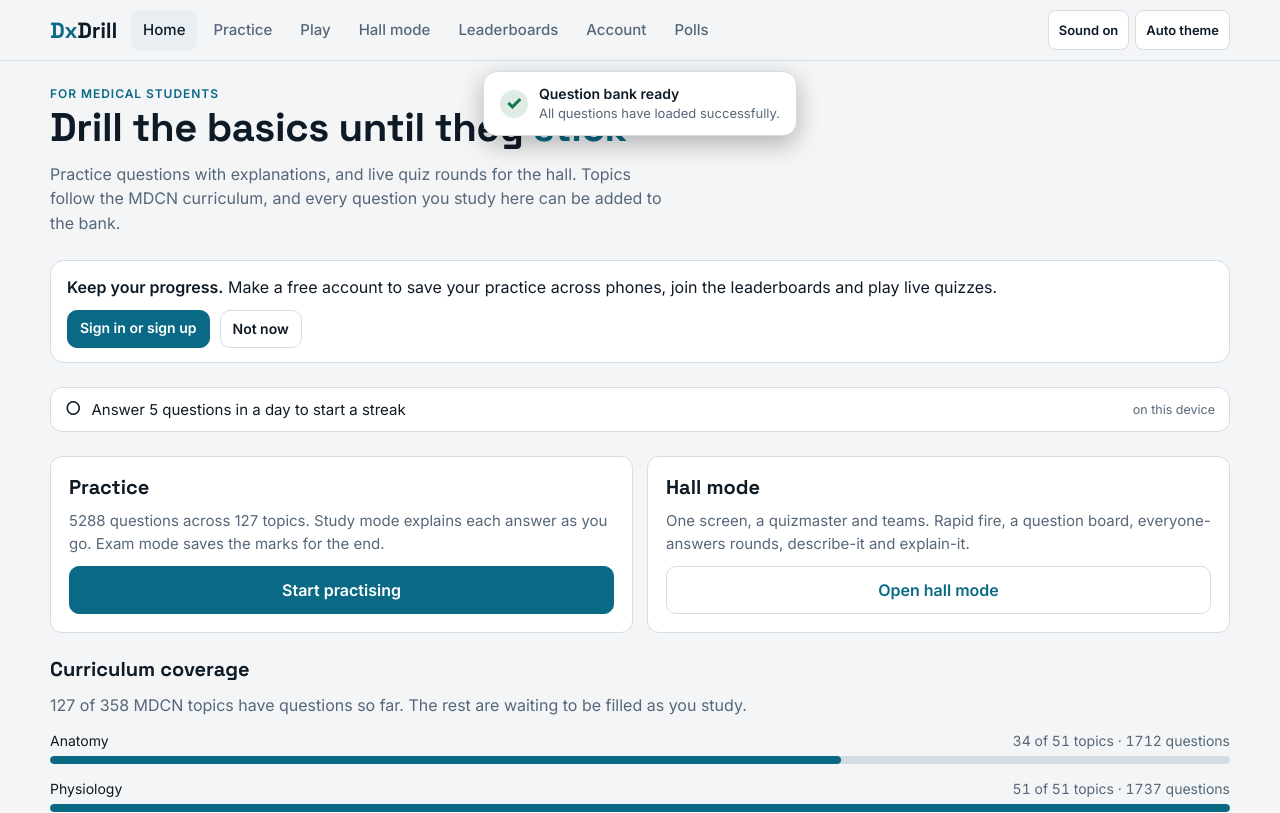
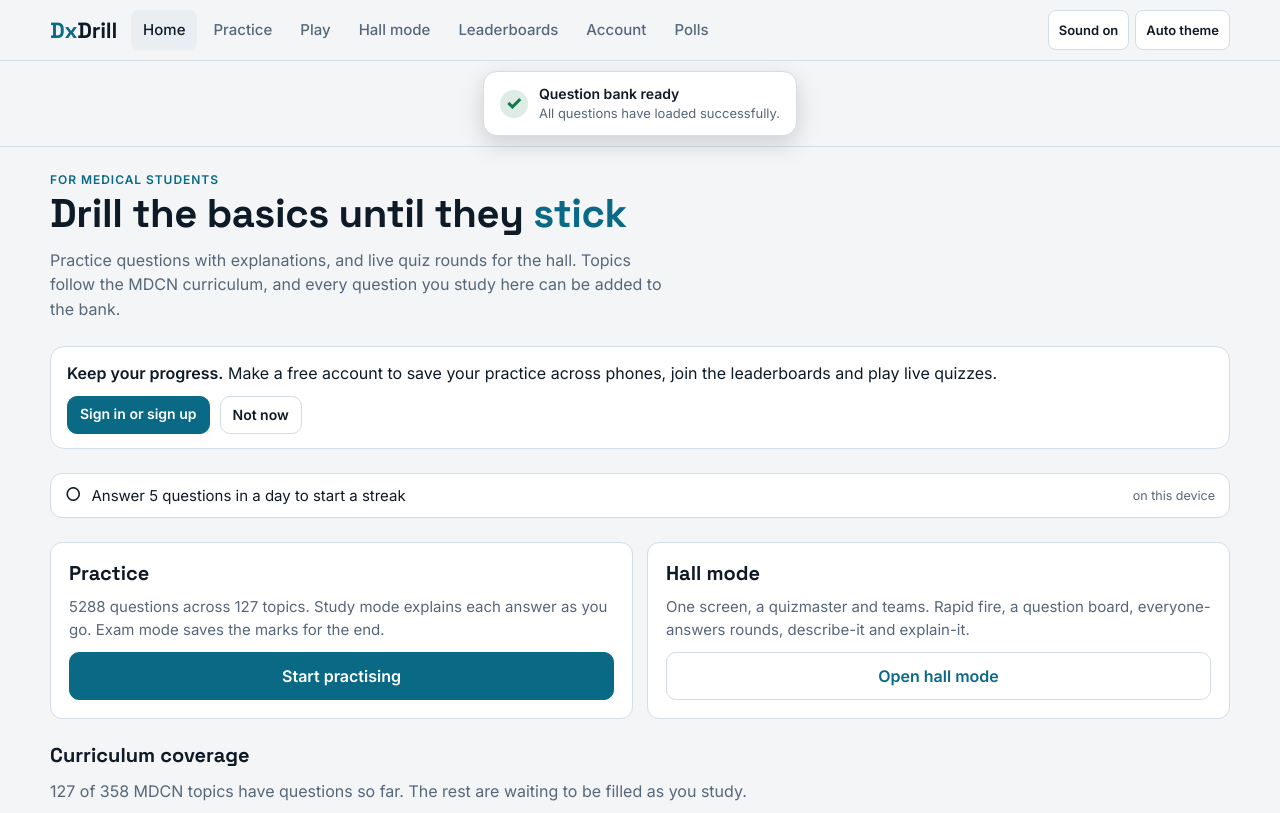
Before and after one commit to Oasis-blue/dxdrill, a plain HTML site: page index.html in a window 1280 px wide. Shown: the top 813 px of the page. Drawn offline with nearby package versions, Linux system fonts and the light colour scheme; no server answers.

Commit message:
Reserve space for notifications
* Add reserved toast notification region

* Render toasts in reserved notification region

* Style in-flow notification region

* Bump cache for reserved toast region

```diff
--- a/css/style.css
+++ b/css/style.css
@@ -398,7 +398,9 @@ body.bigscreen #backbar{display:none!important}
 .streakchip.on{border-color:var(--accent)}
 .streakchip small{color:var(--muted);margin-left:auto}
 .streakchip .sk-ico{font-size:18px;line-height:1}
-.dxtoast{position:fixed;left:50%;top:calc(12px + env(safe-area-inset-top,0px));transform:translateX(-50%);z-index:160;max-width:min(92vw,380px);padding:10px 16px;border-radius:999px;background:var(--fg);color:var(--bg);font-weight:600;font-size:15px;text-align:center;box-shadow:0 8px 24px rgba(0,0,0,.28);pointer-events:none;animation:dxt-in .3s ease both}
+.dxtoast-region{display:flex;justify-content:center;align-items:center;padding:10px 12px;box-sizing:border-box;background:var(--bg);border-bottom:1px solid var(--line)}
+.dxtoast-region:empty{display:none}
+.dxtoast{position:relative;max-width:min(92vw,380px);margin:0 auto;padding:10px 16px;border-radius:999px;background:var(--fg);color:var(--bg);font-weight:600;font-size:15px;text-align:center;box-shadow:0 8px 24px rgba(0,0,0,.16);pointer-events:none;animation:dxt-in .3s ease both}
 .dxtoast.out{opacity:0;transition:opacity .35s ease}
 .dxtoast--loading,.dxtoast--success{display:flex;align-items:center;gap:11px;max-width:min(92vw,400px);padding:13px 16px;border:1px solid var(--line);border-radius:14px;background:var(--surface);color:var(--fg);text-align:left}
 .dxtoast__icon{flex:none;display:grid;place-items:center;width:28px;height:28px;border-radius:50%;background:color-mix(in srgb,var(--accent) 13%,var(--surface));color:var(--accent);font-size:19px;font-weight:800;line-height:1}
@@ -408,7 +410,7 @@ body.bigscreen #backbar{display:none!important}
 .dxtoast__detail{font-size:13px;line-height:1.35;font-weight:400;color:var(--muted)}
 .dxtoast--success .dxtoast__icon{background:color-mix(in srgb,var(--good) 14%,var(--surface));color:var(--good)}
 @keyframes dxtoast-spin{to{transform:rotate(360deg)}}
-@keyframes dxt-in{from{opacity:0;transform:translate(-50%,-10px)}to{opacity:1;transform:translate(-50%,0)}}
+@keyframes dxt-in{from{opacity:0;transform:translateY(-6px)}to{opacity:1;transform:translateY(0)}}
 @media (prefers-reduced-motion:reduce){.dxtoast{animation:none}.dxtoast.out{transition:none}.dxtoast--loading .dxtoast__icon{animation:none;border-top-color:var(--line);border-style:dotted}}
 
 /* Practice picker: back link, search, collapsed subjects, sticky Start */
--- a/index.html
+++ b/index.html
@@ -57,6 +57,7 @@
     </div>
   </div>
 </header>
+<div id="toast-region" class="dxtoast-region" aria-live="polite"></div>
 <main class="gutter"><div id="backbar" hidden><a href="#play" id="backlink">← Play</a></div><div id="app"></div></main>
 <footer class="foot gutter">Questions are drafted from textbooks and lecture notes. Unless a question is marked verified, check it against your own notes, and use Report a problem if something looks wrong. Topic list follows the MDCN curriculum guidelines.<br><br><a href="#start">How to start</a> &middot; <a href="#feedback">Send feedback</a> &middot; <a href="#about">About DxDrill</a> &middot; <a href="help.html">Trouble loading?</a> &middot; <a href="https://campuspal-ai.vercel.app/" target="_blank" rel="noopener">CampusPal AI (study planner)</a><br><br><small><i>Built by Alex &ldquo;Mantra&#129496;&rdquo; Okoh, a medical student at FUHSO.</i></small></footer>
 <script src="https://cdn.jsdelivr.net/npm/@supabase/supabase-js@2.45.4/dist/umd/supabase.js"></script>
--- a/js/streak.js
+++ b/js/streak.js
@@ -57,10 +57,9 @@
     } else {
       d.textContent = item.message;
     }
-    /* Keep the toast below the responsive navigation bar instead of covering its links. */
-    var bar = document.querySelector(".bar");
-    if (bar) d.style.top = Math.max(12, Math.ceil(bar.getBoundingClientRect().bottom + 10)) + "px";
-    document.body.appendChild(d);
+    /* Use a reserved in-flow notification area between navigation and page content. */
+    var region = document.getElementById("toast-region");
+    (region || document.body).appendChild(d);
     setTimeout(function () { d.classList.add("out"); }, 3600);
     setTimeout(function () { if (d.parentNode) d.parentNode.removeChild(d); next(); }, 4000);
   }
--- a/sw.js
+++ b/sw.js
@@ -1,6 +1,6 @@
 /* DxDrill service worker: lets the site open and run with no connection.
    Bump VERSION whenever you change files in js/, css/ or index.html so phones pick up the new code. */
-var VERSION = "dxdrill-v14.5";
+var VERSION = "dxdrill-v14.6";
 var IMG = "dxdrill-img";   /* pictures live in their own cache that is kept when VERSION changes, so a bad connection after an update does not lose them */
 var SHELL = [
   "./", "index.html", "help.html", "manifest.webmanifest", "css/style.css",
```
